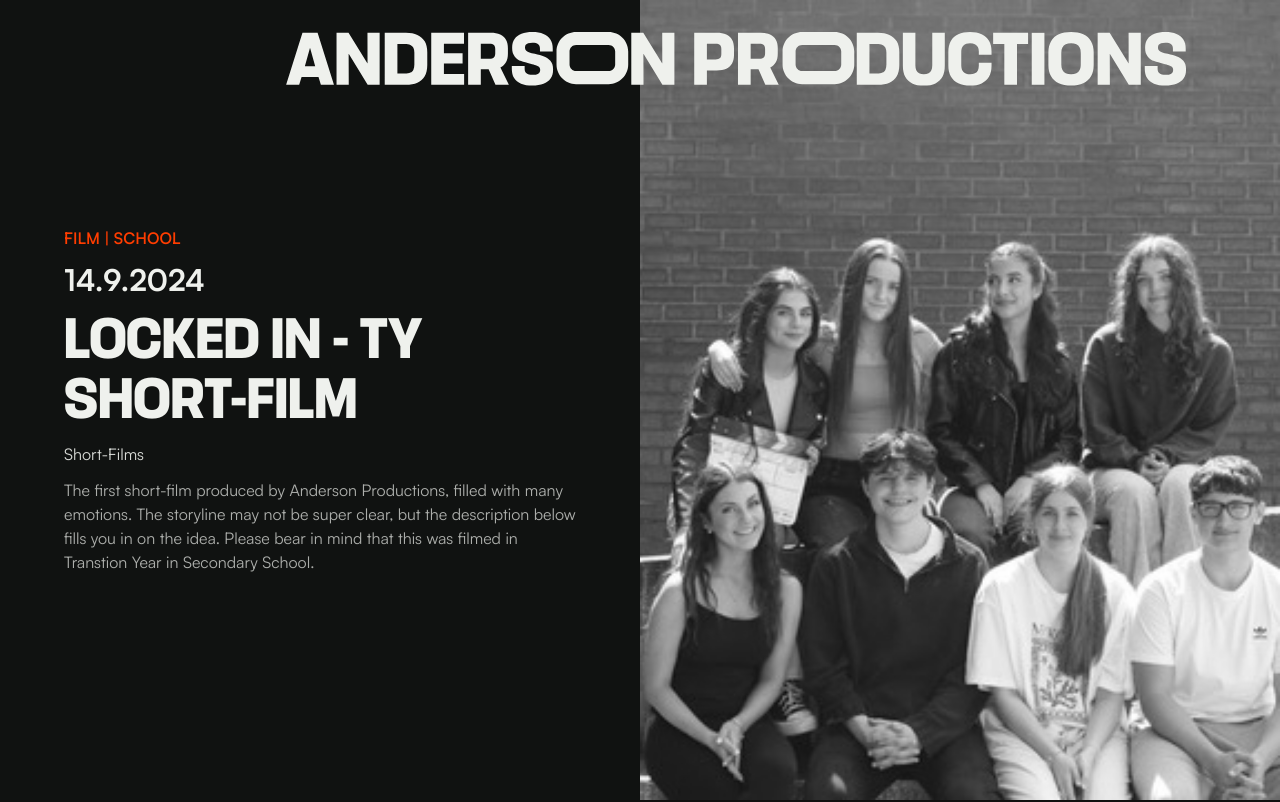
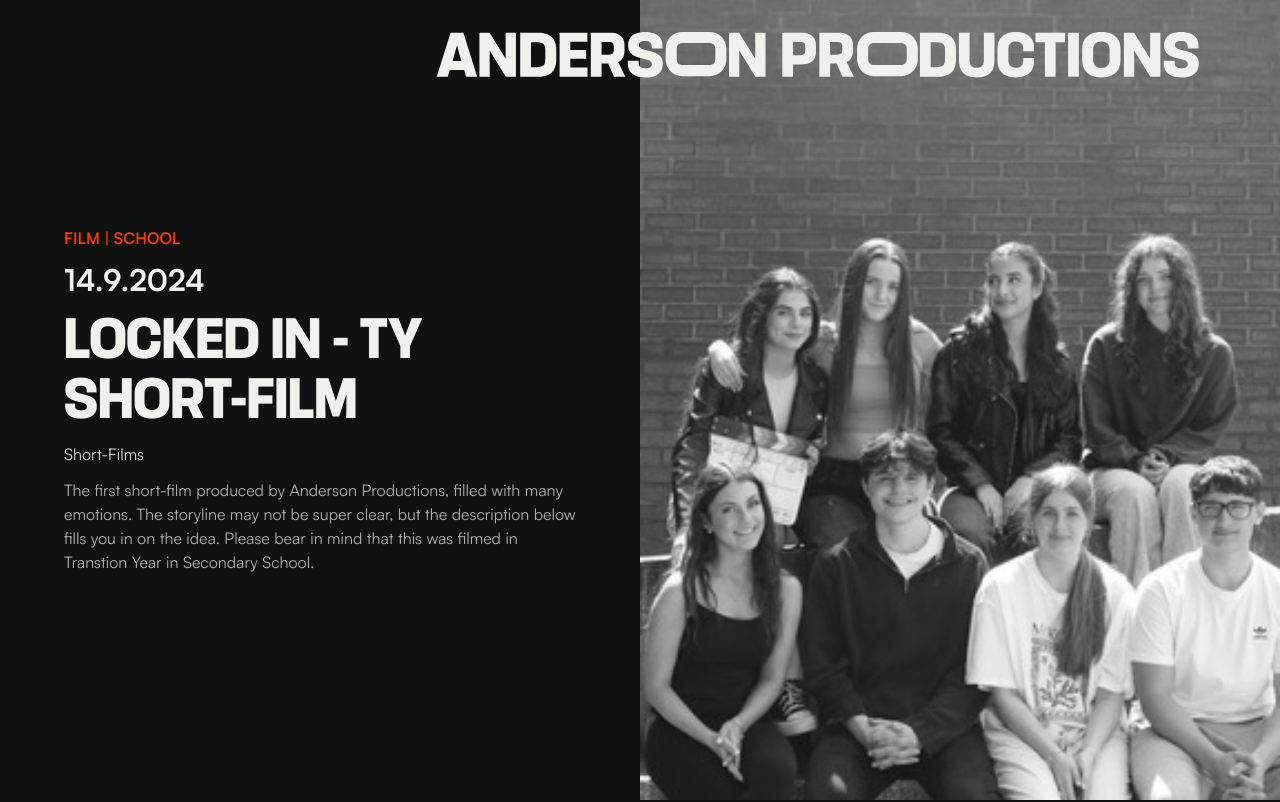
Before and after one commit to andersonproductions/andersonproductions.github.io, an Astro site: page /work/locked-in in a window 1280 px wide. Shown: the top 802 px of the page. Built offline with nearby package versions, Linux system fonts and the light colour scheme; Astro itself is replaced by a stand-in of ours.

Commit message:
Update Nav.astro

```diff
--- a/src/components/Nav.astro
+++ b/src/components/Nav.astro
@@ -8,7 +8,7 @@ import Logo from "./Logo.astro";
 ---
 
 <nav
-  class={`static md:fixed w-[100vw] z-30 ${nav_pos === "left" ? "justify-end" : "justify-start"} `}
+  class={`static md:fixed w-[85vw] ml-[15vw] z-30 ${nav_pos === "left" ? "justify-end" : "justify-start"} `}
   style={`${nav_pos === "left" ? "display: flex; justify-content: flex-start;" : "display: flex; justify-content: flex-end;"}${bg === "black" ? "color: #EFF1ED;" : "color: #101211;"} `}
 >
   <a
```
